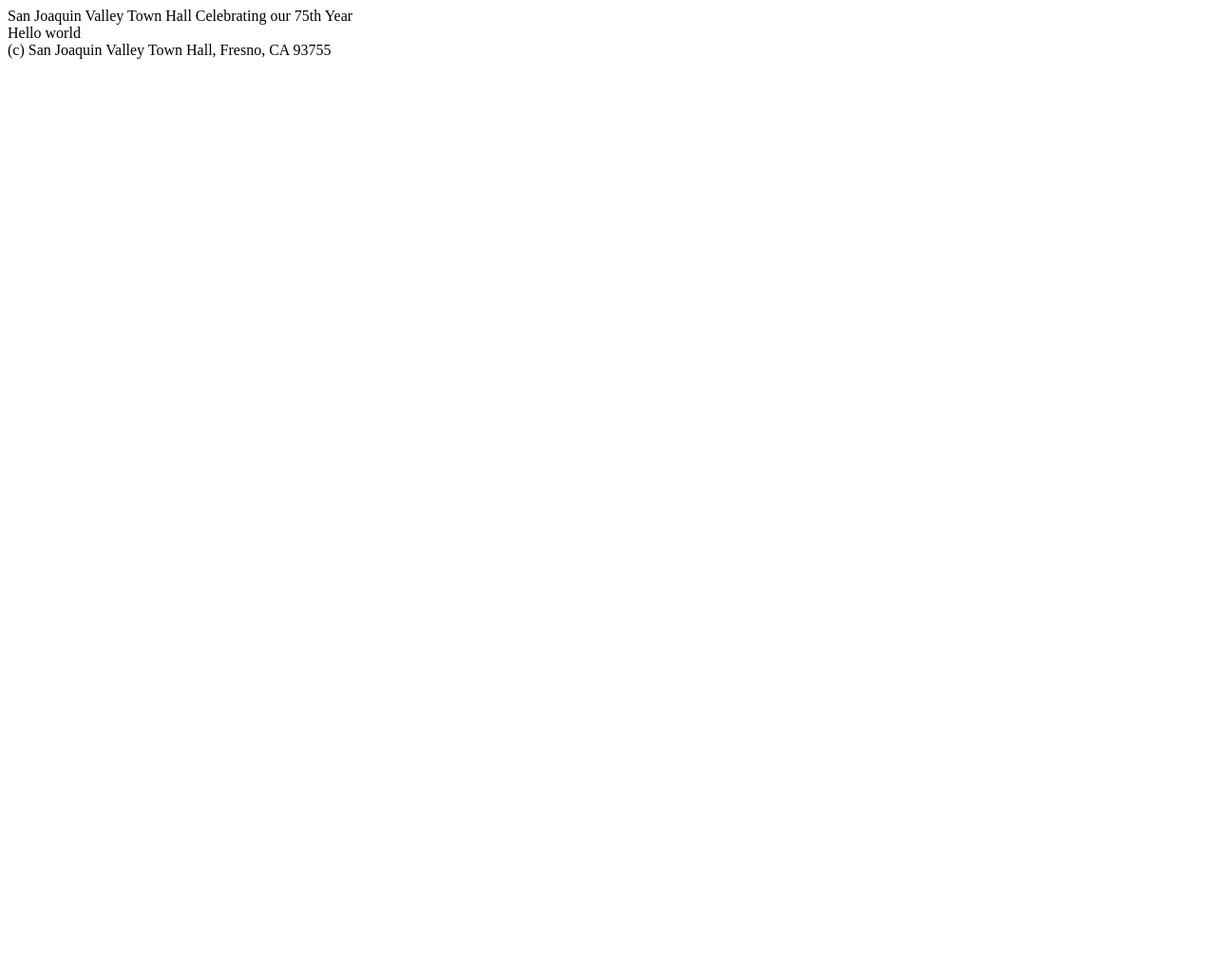
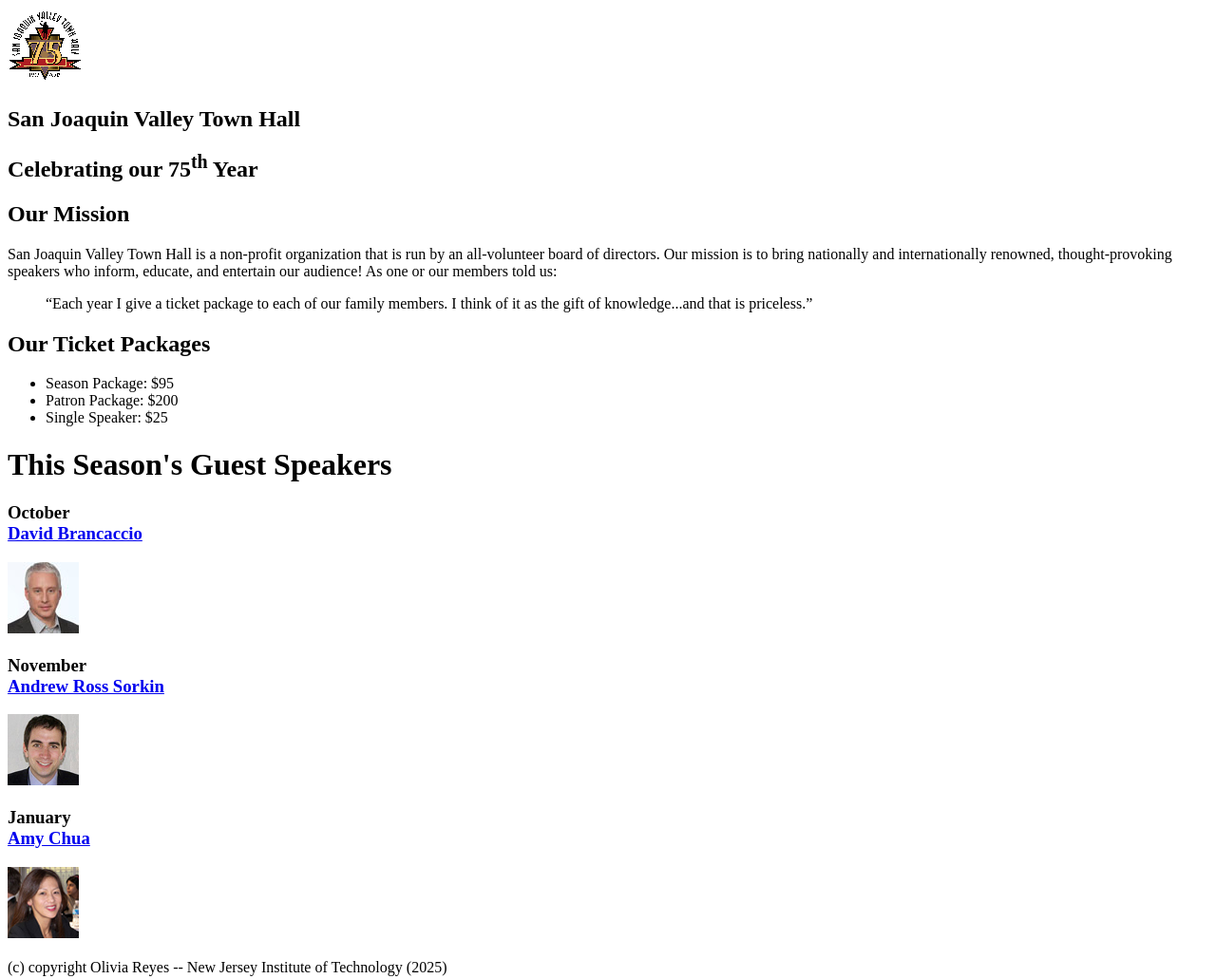
Before and after one commit to or84-cloud/A05, a plain HTML site: page index.html in a window 1280 px wide. Shown: the whole page at 95% size. Before the commit the page ends 800 px from the top, so only its background shows below. Drawn offline with Linux system fonts and the light colour scheme.

Commit message:
Feature: Added img's for Guest Speakers, Changed footer for Assignment instructions, corrected img for the <head> tag, added customer quote, created list for tix prices, formatted begining info (name, motto, & 75th aniversary

```diff
--- a/index.html
+++ b/index.html
@@ -4,18 +4,40 @@
 	<meta charset="UTF-8">
 	<meta name="viewport" content="width=device-width, initial-scale=1.0">
 	<title>San Joaquin Valley Town Hall</title>
-	<link rel="icon" href="Images/town_hall_logo.gif" sizes="80x80" type="image/png">
+    <link rel="icon" href="Images/favicon.ico" type="image/x-icon">
 </head>
 <body>
+    <img src="Images/town_hall_logo.gif" alt="town hall logo" id="town_hall_logo" sizes="80x80">
 	<header>
-		San Joaquin Valley Town Hall
-		Celebrating our 75th Year
+        <h2>San Joaquin Valley Town Hall</h2>
+        <h2>Celebrating our 75<sup>th</sup> Year</h2>
 	</header>
 	<main>
-		<a>Hello world</a>
+        <h2>Our Mission</h2>
+        <p>San Joaquin Valley Town Hall is a non-profit organization that is run by an all-volunteer board of directors. Our mission is to bring nationally and internationally renowned, thought-provoking speakers who inform, educate, and entertain our audience! As one or our members told us:</p>
+        <blockquote>
+            <p><q>Each year I give a ticket package to each of our family members. I think of it as the gift of knowledge...and that is priceless.</q></p>
+        </blockquote>
+
+        <h2>Our Ticket Packages</h2>
+        <ul>
+            <li>Season Package: $95</li>
+            <li>Patron Package: $200</li>
+            <li>Single Speaker: $25</li>
+        </ul>
+        <h1>This Season's Guest Speakers</h1>
+        <h3>October<br><a href="Speakers/brancaccio.html">David Brancaccio</a></h3>
+        <img src="Images/brancaccio75.jpg" alt="An image of David Brancaccio">
+        <h3>November<br><a href="Speakers/sorkin.html">Andrew Ross Sorkin</a></h3>
+        <img src="Images/sorkin75.jpg" alt="An image of Andrew Ross Sorkin">
+        <h3>January<br><a href="Speakers/chua.html">Amy Chua</a></h3>
+        <img src="Images/chua75.jpg" alt="An image of Amy Chua">
+
+
 	</main>
+    <br>
 	<footer>
-		(c) San Joaquin Valley Town Hall, Fresno, CA 93755
+		(c) copyright Olivia Reyes -- New Jersey Institute of Technology (2025)
 	</footer>
 </body>
 </html>
```
